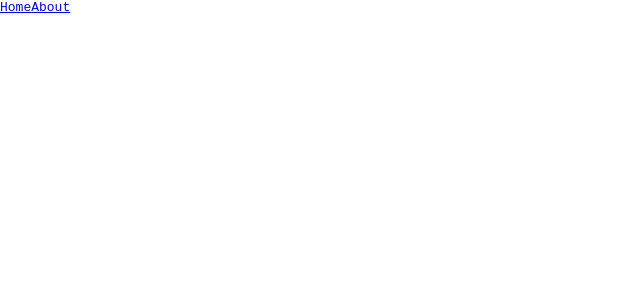
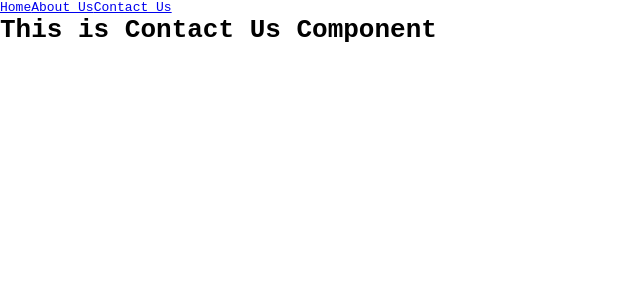
Before and after one commit to OmerMunk/smart-form-john-bryce-teaching, a React (Create React App) app: page /contact-us in a window 1280 px wide. Before the commit this address had no page. Shown: the top 300 px of the page, without its empty margins (0-640 px from the left). Built offline with nearby package versions, Linux system fonts and the light colour scheme.

Commit message:
completed navigation logic

```diff
--- a/src/App.tsx
+++ b/src/App.tsx
@@ -5,6 +5,9 @@ import Button from "./components/Button/Button";
 
 import {Routes, Route} from "react-router-dom";
 import Navigation from "./components/Navigation/Navigation";
+import Home from "./pages/Home/Home";
+import AboutUs from "./pages/AboutUs/AboutUs";
+import ContactUs from "./pages/ContactUs/ContactUs";
 
 function App() {
 
@@ -12,8 +15,9 @@ function App() {
         <>
             <Navigation/>
             <Routes>
-                <Route path={'/home'} element={<h1>This is home</h1>}/>
-                <Route path={'/about'} element={<h1>This is about</h1>}/>
+                <Route path={'/home'} element={<Home/>}/>
+                <Route path={'/about-us'} element={<AboutUs/>}/>
+                <Route path={'/contact-us'} element={<ContactUs/>}/>
             </Routes>
         </>
     );
--- a/src/components/Navigation/Navigation.tsx
+++ b/src/components/Navigation/Navigation.tsx
@@ -6,8 +6,11 @@ const Navigation = () => {
             <NavLink to={'/home'}>
                 Home
             </NavLink>
-            <NavLink to={'/about'}>
-                About
+            <NavLink to={'/about-us'}>
+                About Us
+            </NavLink>
+            <NavLink to={'/contact-us'}>
+                Contact Us
             </NavLink>
         </nav>
     )
--- /dev/null
+++ b/src/pages/AboutUs/AboutUs.tsx
@@ -0,0 +1,9 @@
+const AboutUs = () => {
+    return(
+        <h1>
+            This is About Us Component
+        </h1>
+    )
+}
+
+export default AboutUs
--- /dev/null
+++ b/src/pages/ContactUs/ContactUs.tsx
@@ -0,0 +1,9 @@
+const ContactUs = () => {
+    return(
+        <h1>
+            This is Contact Us Component
+        </h1>
+    )
+}
+
+export default ContactUs
--- /dev/null
+++ b/src/pages/Home/Home.tsx
@@ -0,0 +1,9 @@
+const Home = () => {
+    return(
+        <h1>
+            This is Home Component
+        </h1>
+    )
+}
+
+export default Home
```
